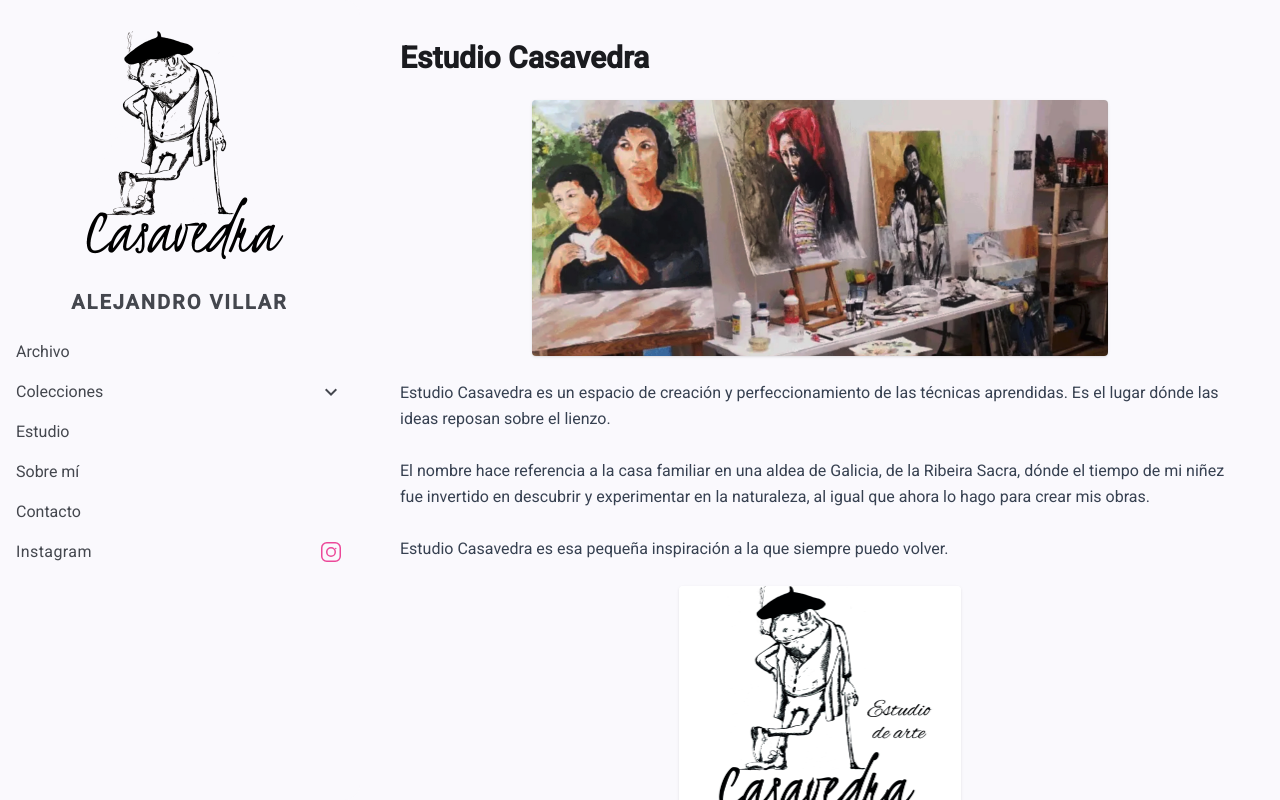
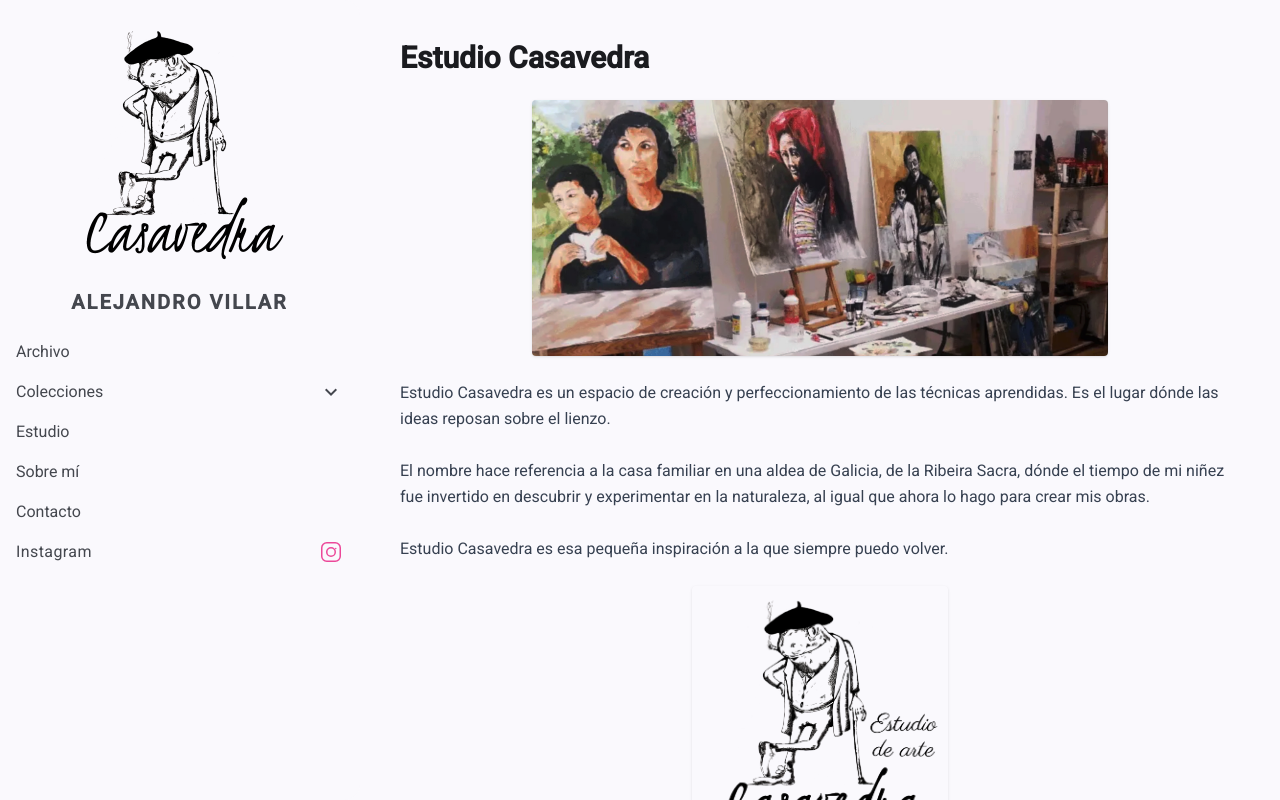
Before and after one commit to tomas-cardenal/casavedra-web, an Angular app: page /studio in a window 1280 px wide. Built offline with nearby package versions, Linux system fonts and the light colour scheme.

Commit message:
fix: fix deployment script, use png on studio page for logo

```diff
--- a/scripts/inject-env.js
+++ b/scripts/inject-env.js
@@ -27,7 +27,7 @@ let fileContent = fs.readFileSync(envFilePath, 'utf8');
 
 // Replace all placeholders with actual env values
 for (const [placeholder, value] of Object.entries(replacements)) {
-  fileContent = fileContent.replaceAll(placeholder, JSON.stringify(value));
+  fileContent = fileContent.replaceAll(placeholder, value);
 }
 
 // Write the updated file back
--- a/src/app/values/asset-paths.ts
+++ b/src/app/values/asset-paths.ts
@@ -12,7 +12,7 @@ export abstract class AboutSectionPaths {
 export abstract class StudioSectionPaths {
   static readonly STUDIO_FOLDER = 'assets/studio';
   static readonly STUDIO_1 = `${StudioSectionPaths.STUDIO_FOLDER}/1.jpg`;
-  static readonly STUDIO_2 = `${StudioSectionPaths.STUDIO_FOLDER}/2.jpg`;
+  static readonly STUDIO_2 = `${StudioSectionPaths.STUDIO_FOLDER}/2.png`;
 }
 
 export abstract class ContactSectionPaths {
```
Also changed, not shown: src/assets/studio/2.jpg (deleted), src/assets/studio/2.png (added).
